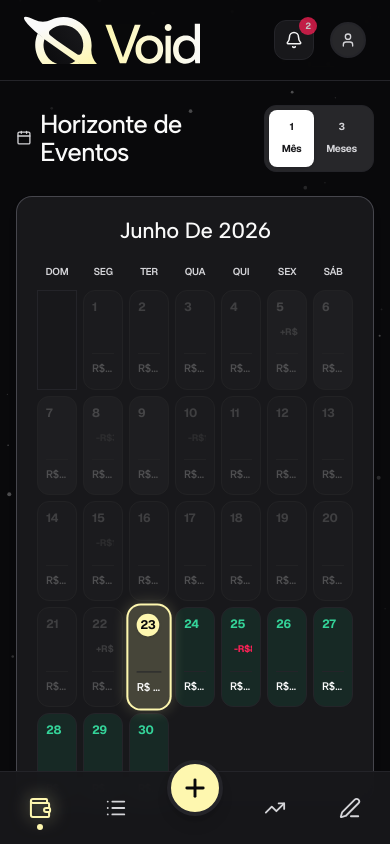
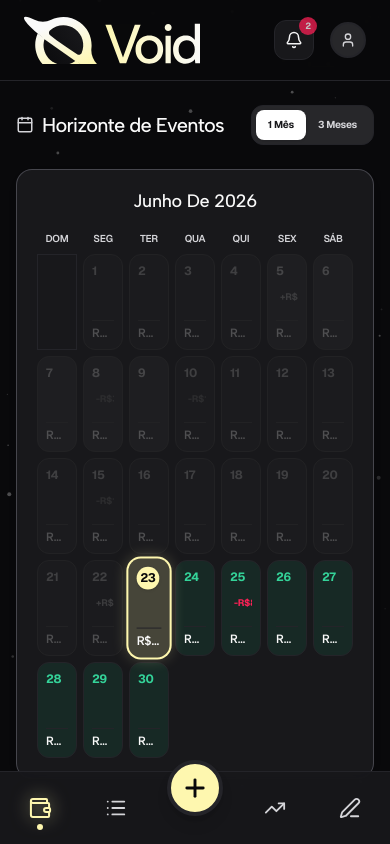
Before and after one commit to capelovwski/void, a React (Vite) app: page / in a window 390 px wide. Built offline with nearby package versions, Linux system fonts and the light colour scheme.

Commit message:
Polimento visual: aumentar tamanho do saldo no dia, ajustar cores dos itens inativos no bottom nav e evitar double scrolls

```diff
--- a/src/App.tsx
+++ b/src/App.tsx
@@ -577,7 +577,7 @@ function App() {
               className={`transition-colors duration-200 ${
                 activeTab === 'saldos'
                   ? (theme === 'dark' ? 'text-main scale-110 drop-shadow-[0_0_8px_rgba(254,247,175,0.6)]' : 'text-neutral-12 scale-110')
-                  : 'text-neutral-08'
+                  : 'text-neutral-08 dark:text-neutral-05'
               }`}
             />
             {activeTab === 'saldos' && (
@@ -596,7 +596,7 @@ function App() {
               className={`transition-colors duration-200 ${
                 activeTab === 'transacoes'
                   ? (theme === 'dark' ? 'text-main scale-110 drop-shadow-[0_0_8px_rgba(254,247,175,0.6)]' : 'text-neutral-12 scale-110')
-                  : 'text-neutral-08'
+                  : 'text-neutral-08 dark:text-neutral-05'
               }`}
             />
             {activeTab === 'transacoes' && (
@@ -626,7 +626,7 @@ function App() {
               className={`transition-colors duration-200 ${
                 activeTab === 'relatorios'
                   ? (theme === 'dark' ? 'text-main scale-110 drop-shadow-[0_0_8px_rgba(254,247,175,0.6)]' : 'text-neutral-12 scale-110')
-                  : 'text-neutral-08'
+                  : 'text-neutral-08 dark:text-neutral-05'
               }`}
             />
             {activeTab === 'relatorios' && (
@@ -645,7 +645,7 @@ function App() {
               className={`transition-colors duration-200 ${
                 activeTab === 'configuracoes'
                   ? (theme === 'dark' ? 'text-main scale-110 drop-shadow-[0_0_8px_rgba(254,247,175,0.6)]' : 'text-neutral-12 scale-110')
-                  : 'text-neutral-08'
+                  : 'text-neutral-08 dark:text-neutral-05'
               }`}
             />
             {activeTab === 'configuracoes' && (
--- a/src/components/SaldosTab.tsx
+++ b/src/components/SaldosTab.tsx
@@ -125,8 +125,8 @@ export const SaldosTab: React.FC<SaldosTabProps> = ({
       {calendarView === '3months' ? (
         isMobile ? (
           // Visão de Linha do Tempo contínua para Mobile
-          <div className="card-premium p-4 flex flex-col space-y-4 h-full">
-            <div className="flex-1 overflow-y-auto space-y-2 pr-1 scroll-fade-mask">
+          <div className="card-premium p-4 flex flex-col space-y-4 h-auto">
+            <div className="space-y-2 pr-1">
               {(() => {
                 const allDays: { year: number; monthIndex: number; monthName: string; day: number }[] = [];
                 monthsToRender.forEach(({ year, monthIndex, name }) => {
@@ -424,7 +424,7 @@ export const SaldosTab: React.FC<SaldosTabProps> = ({
 
                   {/* Projected Balance Display */}
                   <div className="w-full text-right overflow-hidden border-t border-neutral-02/30 pt-1 mt-1">
-                    <span className="font-bold font-albert-sans block truncate text-[11px] tablet:text-xs text-neutral-11">
+                    <span className="font-black font-albert-sans block truncate text-xs tablet:text-sm text-neutral-11">
                       R$ {Math.round(dayBalance).toLocaleString('pt-BR')}
                     </span>
                   </div>
@@ -433,7 +433,7 @@ export const SaldosTab: React.FC<SaldosTabProps> = ({
             }
 
             return (
-              <div key={name} className="card-premium p-4 flex flex-col h-[72vh]">
+              <div key={name} className="card-premium p-4 flex flex-col h-auto desktop:h-[72vh]">
                 <h3 className="text-base font-bold font-albert-sans text-neutral-11 capitalize text-center mb-4">
                   {name}
                 </h3>
--- a/src/index.css
+++ b/src/index.css
@@ -276,6 +276,29 @@ h6 { font-size: 16px; }
   h4 { font-size: 22px; }
 }
 
+@media (max-width: 768px) {
+  /* Prevent viewport root scroll for pure app-like UI containment */
+  html, body, #root {
+    height: 100dvh;
+    overflow: hidden;
+    position: fixed;
+    width: 100%;
+  }
+
+  /* General typography scale down for mobile readability */
+  h1 { font-size: 24px; }
+  h2 { font-size: 20px; }
+  h3 { font-size: 18px; }
+  h4 { font-size: 16px; }
+  h5 { font-size: 14px; }
+  h6 { font-size: 12px; }
+
+  body {
+    font-size: 14px;
+    line-height: 1.3em;
+  }
+}
+
 /* Component utilities */
 .btn-filled {
   @apply transition-all duration-300 active:scale-95 disabled:opacity-50 flex items-center justify-center gap-2 font-medium px-4 py-3 rounded-xl bg-neutral-11 text-neutral-00 hover:bg-neutral-10 shadow-sm;
```
